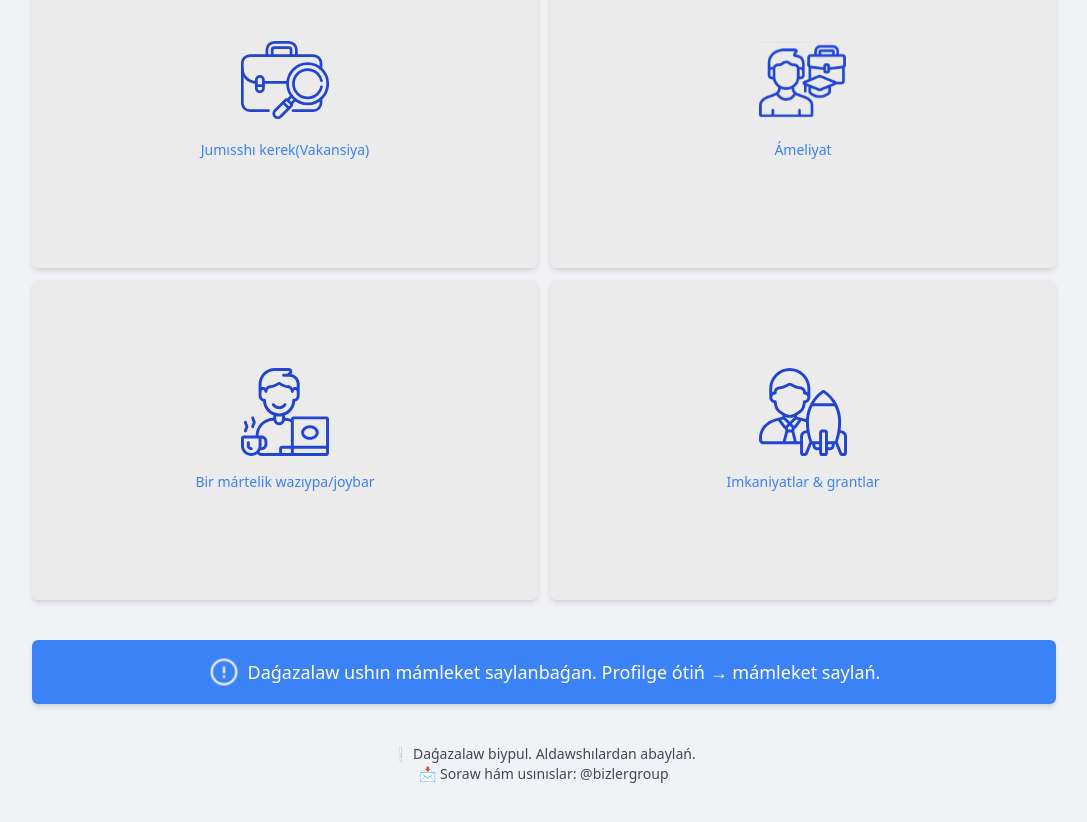
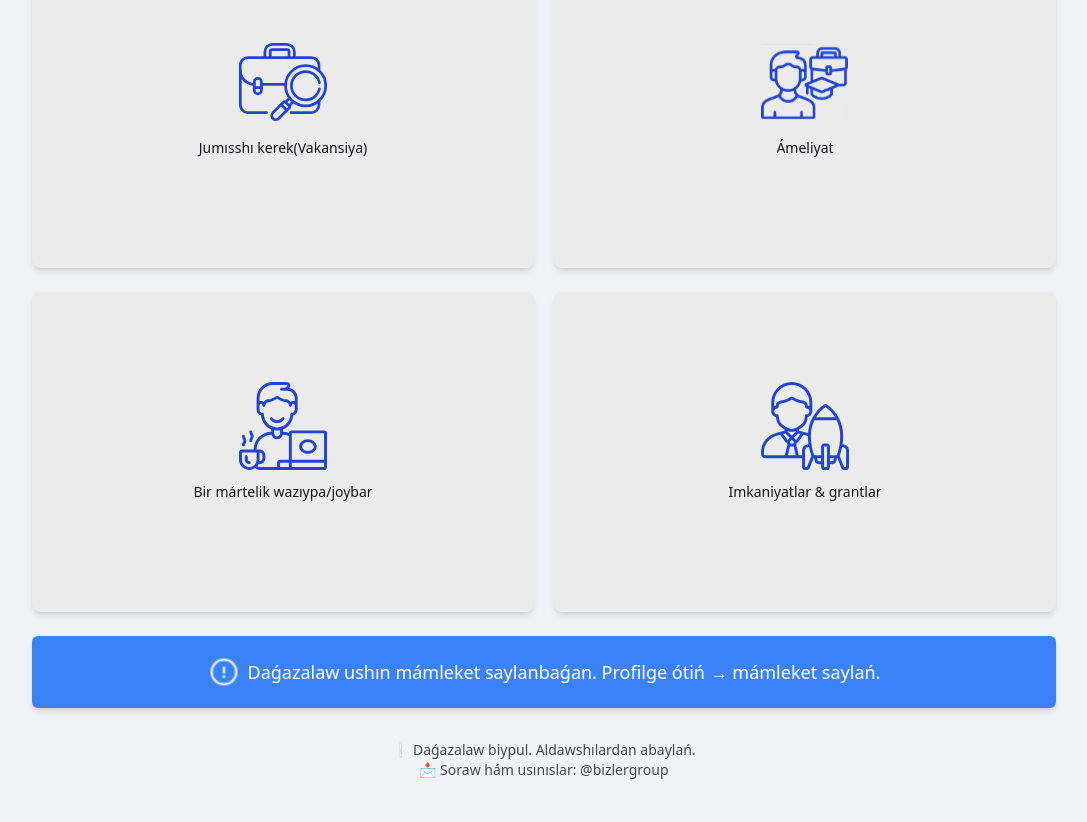
Before and after one commit to Ermuxan7/aumeta-bot, a Next.js app: page / in a window 1280 px wide. Shown: the part 240-1062 px from the top of the page, without its empty margins (96-1183 px from the left). Built offline with nearby package versions, Linux system fonts and the light colour scheme.

Commit message:
Update margin and image sizes for improved layout consistency

```diff
--- a/app/layout.tsx
+++ b/app/layout.tsx
@@ -29,7 +29,7 @@ export default function RootLayout({
       <body className={`${robotoSans.variable} ${robotoMono.variable} `}>
         <ThemeProvider />
         <TabBar />
-        <div className="mt-6">{children}</div>
+        <div className="mt-8">{children}</div>
       </body>
     </html>
   );
--- a/app/page.tsx
+++ b/app/page.tsx
@@ -4,22 +4,22 @@ import Link from "next/link";
 const Cards = [
   {
     title: "Jumısshı kerek(Vakansiya)",
-    img: <img src="/vacancy.svg" className="size-12 md:size-22" />,
+    img: <img src="/vacancy.svg" className="size-14 md:size-22" />,
     href: "/vacancy",
   },
   {
     title: "Ámeliyat",
-    img: <img src="/internship.svg" className="size-12 md:size-22" />,
+    img: <img src="/internship.svg" className="size-14 md:size-22" />,
     href: "/internship",
   },
   {
     title: "Bir mártelik wazıypa/joybar",
-    img: <img src="/project.svg" className="size-12 md:size-22" />,
+    img: <img src="/project.svg" className="size-14 md:size-22" />,
     href: "/project",
   },
   {
     title: "Imkaniyatlar & grantlar",
-    img: <img src="/opportunities.svg" className="size-12 md:size-22" />,
+    img: <img src="/opportunities.svg" className="size-14 md:size-22" />,
     href: "/opportunities",
   },
 ];
@@ -28,27 +28,27 @@ export default function Home() {
   return (
     <div className="flex justify-center items-center w-full text-background py-3 px-4 md:px-6">
       <div className="w-full max-w-5xl space-y-4">
-        <h1 className="text-lg sm:text-xl font-semibold tracking-tight text-foreground leading-5 text-center mb-10">
+        <h1 className="text-lg sm:text-xl font-semibold tracking-tight text-foreground leading-5 text-center mb-8">
           Aumeta Jobs kanallarına daǵaza jaylastırıw ushın tómendegi túymege
           basıń hám ondaǵı shablonlardı toltırıp kanalǵa jiberiń
         </h1>
-        <div className="grid grid-cols-2 gap-3">
+        <div className="grid grid-cols-2 gap-x-5 gap-y-6">
           {Cards.map((card, index) => (
             <Link
               key={index}
               href={card.href}
-              className="flex flex-col items-center justify-center gap-4 text-sm md:text-lg lg:text-xl text-primary-foreground bg-muted hover:bg-muted/80 min-h-40 md:min-h-60 xl:min-h-80 p-2 rounded-md shadow-md transition-all duration-200 ease-in-out"
+              className="flex flex-col items-center justify-center gap-3 text-sm md:text-lg lg:text-xl text-primary-foreground bg-muted hover:bg-muted/80 min-h-38 md:min-h-60 xl:min-h-80 p-2 rounded-lg shadow-md transition-all duration-200 ease-in-out"
             >
               {/* <div className="flex items-center justify-center text-primary bg-primary/10 rounded-full p-3 lg:p-5"> */}
               {/* </div> */}
               {card.img}
-              <h3 className="text-primary text-sm  font-medium h-10 text-center">
+              <h3 className="text-foreground text-sm  font-medium h-10 text-center">
                 {card.title}
               </h3>
             </Link>
           ))}
         </div>
-        <div className="w-full flex items-center justify-center gap-2 bg-primary rounded-md px-3 py-4 my-10 shadow-md">
+        <div className="w-full h-18 flex items-center justify-center gap-2 bg-primary rounded-md px-3 py-4 my-6 shadow-md">
           <img
             src="/attention.png"
             alt="attention"
@@ -59,12 +59,12 @@ export default function Home() {
             saylań.
           </p>
         </div>
-        <div className="text-sm sm:text-md text-muted-foreground text-center my-6">
+        <div className="text-sm sm:text-md text-muted-foreground text-center my-8">
           <p>
             ❕ Daǵazalaw biypul. Aldawshılardan abaylań. <br />
-            📩 Soraw hám usınıslar:{" "}
-            <Link href="https://t.me/bizlergroup">@bizlergroup</Link>
           </p>
+          <p>📩 Soraw hám usınıslar:{" "}
+            <Link href="https://t.me/bizlergroup">@bizlergroup</Link></p>
         </div>
       </div>
     </div>
```
